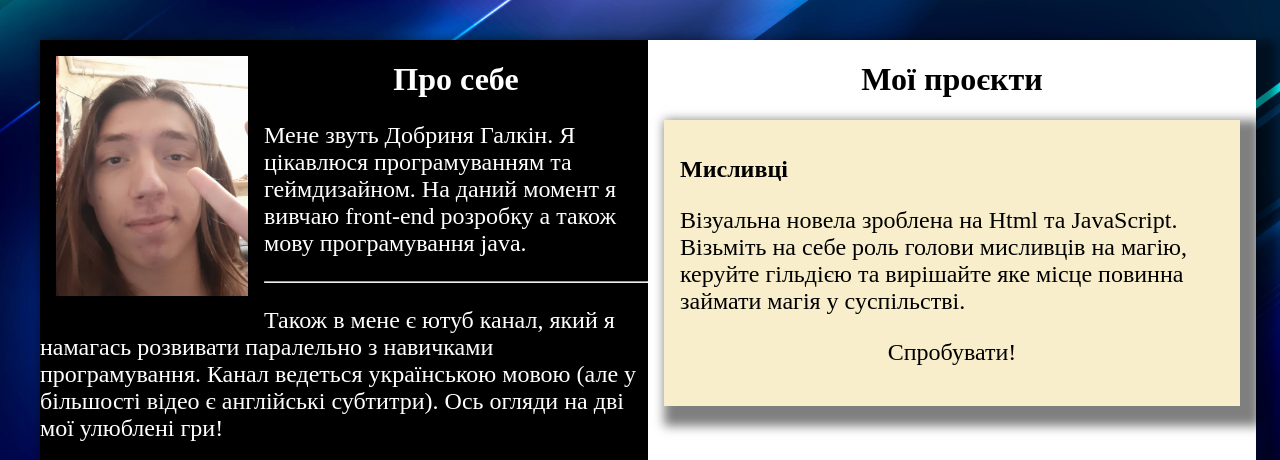
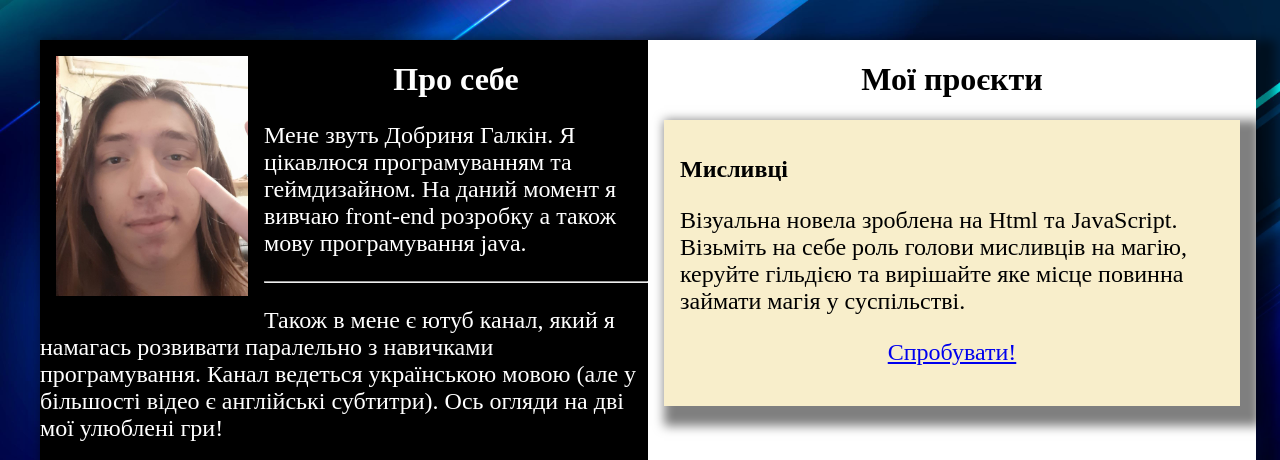
Before and after one commit to JaegerWeapon/JaegerWeapon.github.io, a plain HTML site: page docs/index.html in a window 1280 px wide. Shown: the top 460 px of the page. Drawn offline with Linux system fonts and the light colour scheme.

Commit message:
Issue #3 Adding game to my site

```diff
--- a/docs/index.html
+++ b/docs/index.html
@@ -33,7 +33,7 @@
 					Візуальна новела зроблена на Html та JavaScript. Візьміть на себе роль голови мисливців на магію, керуйте гільдією та вирішайте яке місце повинна займати магія у суспільстві.
 				</p>
 				<p id="NovelStartButton">
-					Спробувати!
+					<a href="Training/www">Спробувати!</a>
 				</p>
 			</div>
 
```
Also changed, not shown: 1 other file.
